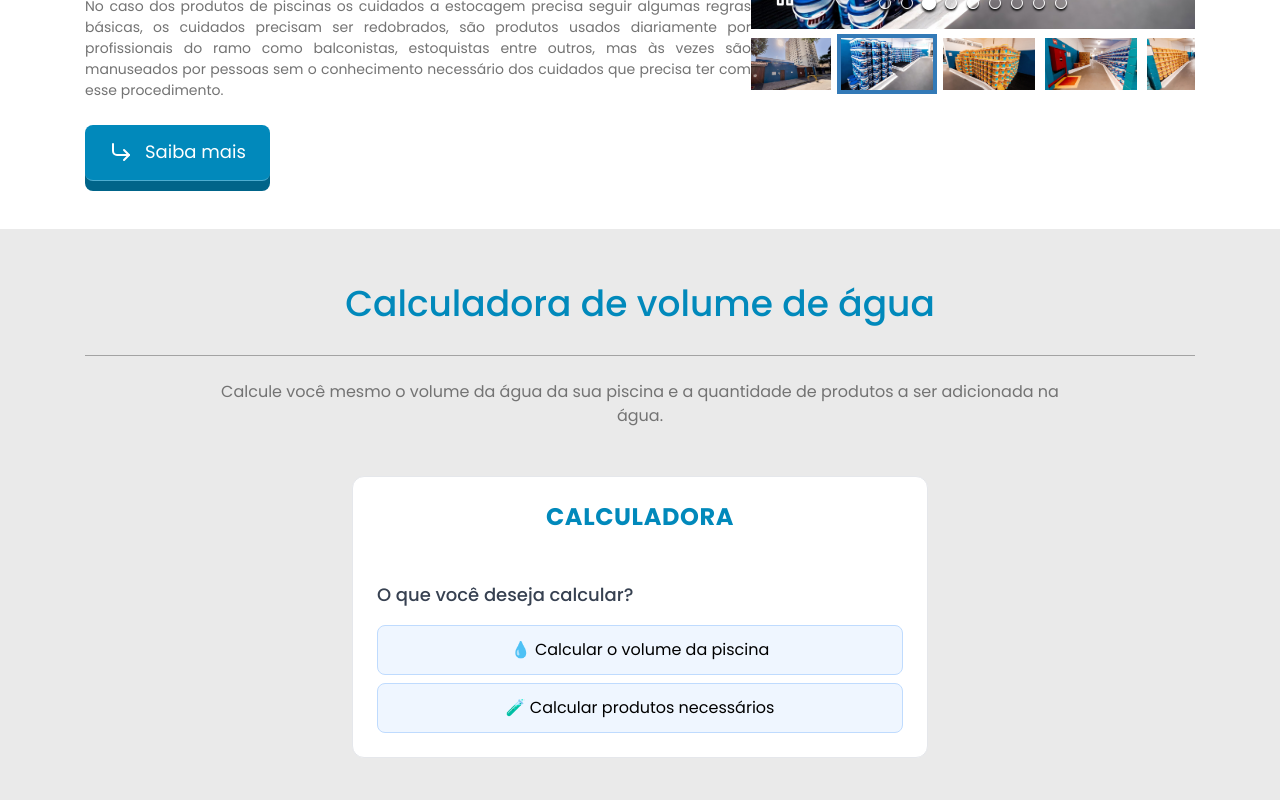
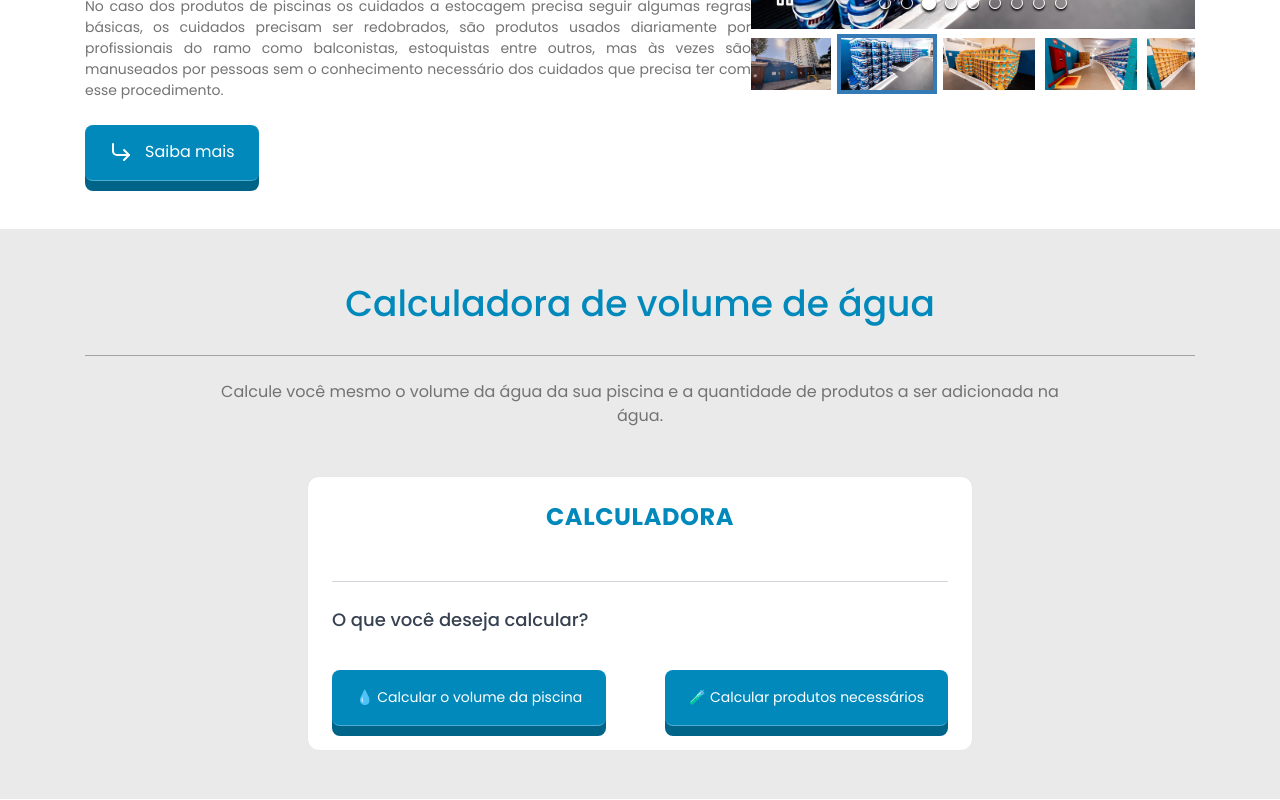
Before and after one commit to EdisonMatos/Site-Grosf, a React (Vite) app: page / in a window 1280 px wide. Shown: the part 1740-2540 px from the top of the page. Built offline with nearby package versions, Linux system fonts and the light colour scheme.

Commit message:
fix: Versão 3 do Chat

```diff
--- a/src/components/interactives/Buttons.jsx
+++ b/src/components/interactives/Buttons.jsx
@@ -7,6 +7,7 @@ function Buttons({
   name,
   icon,
   className: customClassName = "",
+  textSize = "text-base", // 👈 nova prop para controlar o tamanho do texto
 }) {
   const getButtonConfig = () => {
     switch (type) {
@@ -35,8 +36,6 @@ function Buttons({
   };
 
   const { className, label } = getButtonConfig();
-
-  // Mescla a className personalizada com a padrão
   const finalClassName = `${className} ${customClassName}`;
 
   const handleClick = () => {
@@ -50,9 +49,10 @@ function Buttons({
   return (
     <div className="flex">
       <div className={`button ${finalClassName}`} onClick={handleClick}>
-        <span className="flex items-center justify-center h-full gap-3 font-normal text-center text-white phone2:text-lg phone1:text-paragraph4">
-          {icon}
-          {label}
+        <span
+          className={`flex items-center justify-center h-full gap-3 font-normal text-center text-white ${textSize}`}
+        >
+          {icon} {label}
         </span>
       </div>
     </div>
--- a/src/components/interactives/ChatComponent.jsx
+++ b/src/components/interactives/ChatComponent.jsx
@@ -1,4 +1,5 @@
 import { useState } from "react";
+import Buttons from "./Buttons";
 
 export default function ChatPiscina() {
   const [step, setStep] = useState(0);
@@ -152,13 +153,13 @@ export default function ChatPiscina() {
   };
 
   return (
-    <div className="max-w-xl mx-auto font-mainFont bg-white p-6 rounded-xl space-y-6 border border-gray-200">
+    <div className=" phone1:w-[90%] desktop1:w-[60%] h-auto mx-auto font-mainFont bg-white p-6 rounded-xl space-y-6 border border-gray-200">
       <h2 className="text-2xl font-bold text-center text-primary uppercase tracking-wide">
         Calculadora
       </h2>
 
       {/* Caixa de mensagens */}
-      <div className="space-y-3 max-h-96 overflow-y-auto  pr-2">
+      <div className="space-y-3 max-h-96 overflow-y-auto pr-2">
         {mensagens.map((msg, i) => (
           <div
             key={i}
@@ -173,15 +174,17 @@ export default function ChatPiscina() {
         ))}
       </div>
 
+      <hr className="my-6 border-t border-gray-300" />
+
       {/* Etapas do chat */}
-      <div className="space-y-4">
       {step === 0 && (
         <>
-            <p className="text-lg font-medium text-gray-700">
+          <p className="text-lg h-10 font-medium text-gray-700">
             O que você deseja calcular?
           </p>
-            <div className="space-y-2">
-              <button
+          <div className=" flex phone1:flex-col tablet1:flex-row gap-4 justify-between items-center ">
+            <Buttons
+              name="💧 Calcular o volume da piscina"
               onClick={() => {
                 adicionarMensagem(
                   "Quero calcular o volume da água da piscina",
@@ -189,11 +192,10 @@ export default function ChatPiscina() {
                 );
                 setStep(1);
               }}
-                className="w-full bg-blue-50 hover:bg-blue-100 p-3 rounded-lg border border-blue-200"
-              >
-                💧 Calcular o volume da piscina
-              </button>
-              <button
+              textSize="text-paragraph3"
+            />
+            <Buttons
+              name="🧪 Calcular produtos necessários"
               onClick={() => {
                 adicionarMensagem(
                   "Quero saber a quantidade de produtos que devo utilizar na piscina",
@@ -201,10 +203,8 @@ export default function ChatPiscina() {
                 );
                 setStep(2);
               }}
-                className="w-full bg-blue-50 hover:bg-blue-100 p-3 rounded-lg border border-blue-200"
-              >
-                🧪 Calcular produtos necessários
-              </button>
+              textSize="text-paragraph3"
+            />
           </div>
         </>
       )}
@@ -214,8 +214,9 @@ export default function ChatPiscina() {
           <p className="text-lg font-medium text-gray-700">
             Qual o formato da sua piscina?
           </p>
-            <div className="space-y-2">
-              <button
+          <div className="flex phone1:flex-col tablet1:flex-row gap-4 justify-between items-center">
+            <Buttons
+              name="📏 Retangular ou quadrada"
               onClick={() => {
                 setFormato("reta");
                 adicionarMensagem(
@@ -224,23 +225,17 @@ export default function ChatPiscina() {
                 );
                 setStep(3);
               }}
-                className="w-full bg-blue-50 hover:bg-blue-100 p-3 rounded-lg border border-blue-200"
-              >
-                📏 Retangular ou quadrada
-              </button>
-              <button
+              textSize="text-paragraph3"
+            />
+            <Buttons
+              name="⚪ Redonda ou oval"
               onClick={() => {
                 setFormato("redonda");
-                  adicionarMensagem(
-                    "A minha piscina é redonda ou oval",
-                    "user"
-                  );
+                adicionarMensagem("A minha piscina é redonda ou oval", "user");
                 setStep(3);
               }}
-                className="w-full bg-blue-50 hover:bg-blue-100 p-3 rounded-lg border border-blue-200"
-              >
-                ⚪ Redonda ou oval
-              </button>
+              textSize="text-paragraph3"
+            />
           </div>
         </>
       )}
@@ -250,27 +245,25 @@ export default function ChatPiscina() {
           <p className="text-lg font-medium text-gray-700">
             Qual o tipo de tratamento?
           </p>
-            <div className="space-y-2">
-              <button
+          <div className="flex phone1:flex-col tablet1:flex-row gap-4 justify-between items-center">
+            <Buttons
+              name="🧼 Primeiro tratamento ou abandono"
               onClick={() => {
                 setTratamentoTipo("primeiro");
                 adicionarMensagem("Primeiro tratamento ou abandono", "user");
                 setStep(1);
               }}
-                className="w-full bg-blue-50 hover:bg-blue-100 p-3 rounded-lg border border-blue-200"
-              >
-                🧼 Primeiro tratamento ou abandono
-              </button>
-              <button
+              textSize="text-paragraph3"
+            />
+            <Buttons
+              name="🔄 Manutenção ou preventivo"
               onClick={() => {
                 setTratamentoTipo("manutencao");
                 adicionarMensagem("Manutenção ou preventivo", "user");
                 setStep(1);
               }}
-                className="w-full bg-blue-50 hover:bg-blue-100 p-3 rounded-lg border border-blue-200"
-              >
-                🔄 Manutenção ou preventivo
-              </button>
+              textSize="text-paragraph3"
+            />
           </div>
         </>
       )}
@@ -351,7 +344,8 @@ export default function ChatPiscina() {
                 className="w-full border border-gray-300 rounded-lg p-2"
               />
             </div>
-              <button
+            <Buttons
+              name="Calcular Volume"
               onClick={() => {
                 adicionarMensagem(
                   `Profundidade: ${dimensoes.profundidade}m`,
@@ -359,10 +353,7 @@ export default function ChatPiscina() {
                 );
                 calcularVolumePiscina();
               }}
-                className="w-full bg-blue-600 hover:bg-blue-700 text-white p-3 rounded-lg font-semibold"
-              >
-                Calcular Volume
-              </button>
+            />
           </div>
         </>
       )}
@@ -372,35 +363,33 @@ export default function ChatPiscina() {
           <p className="text-lg font-medium text-gray-700">
             Gostaria de saber sobre outros produtos?
           </p>
-            <button
+          <div className="flex phone1:flex-col tablet1:flex-row gap-4 justify-between items-center">
+            <Buttons
+              name="✅ Sim, mostrar produtos"
               onClick={() => {
                 adicionarMensagem("Sim", "user");
                 mostrarProdutosExtras();
               }}
-              className="w-full bg-green-600 hover:bg-green-700 text-white p-3 rounded-lg font-semibold"
-            >
-              ✅ Sim, mostrar produtos
-            </button>
-            <button
+              textSize="text-paragraph3"
+            />
+            <Buttons
+              name="🔁 Não, reiniciar diálogo"
               onClick={resetar}
-              className="w-full bg-red-600 hover:bg-red-700 text-white p-3 rounded-lg font-semibold"
-            >
-              🔁 Não, reiniciar diálogo
-            </button>
+              textSize="text-paragraph3"
+            />
+          </div>
         </div>
       )}
 
       {step === 5 && (
         <div className="pt-4">
-            <button
+          <Buttons
+            name="🔁 Reiniciar Diálogo"
             onClick={resetar}
-              className="w-full bg-red-600 hover:bg-red-700 text-white p-3 rounded-lg font-semibold"
-            >
-              🔁 Reiniciar Diálogo
-            </button>
+            textSize="text-paragraph3"
+          />
         </div>
       )}
     </div>
-    </div>
   );
 }
```
Lines whose indentation alone changed are shown as unchanged.
